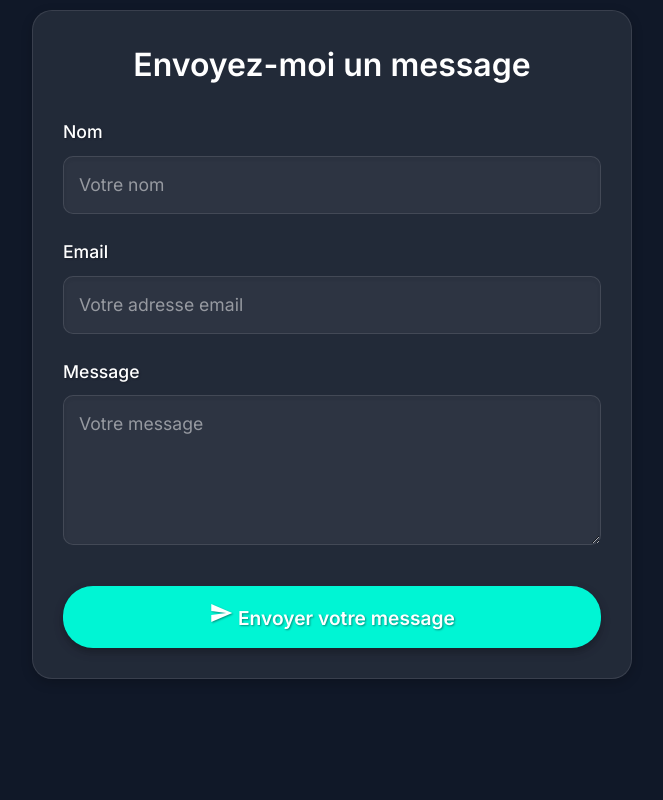
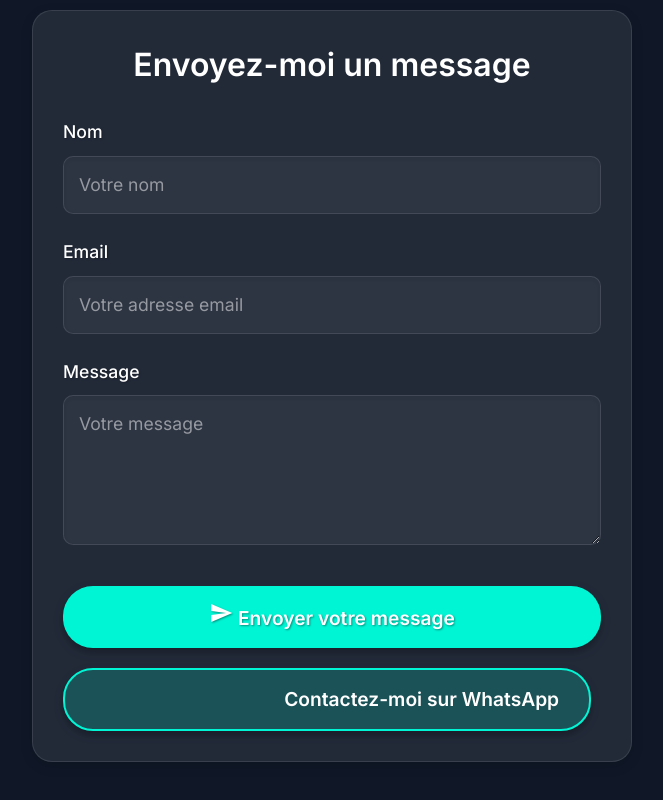
Before and after one commit to kimku003/portfolio, a plain HTML site: page home.html in a window 1280 px wide. Shown: the part 2174-2974 px from the top of the page, without its empty margins (308-971 px from the left). Drawn offline with nearby package versions, Linux system fonts and the light colour scheme.

Commit message:
redesign

```diff
--- a/home.html
+++ b/home.html
@@ -538,6 +538,10 @@
                 <i class="material-icons">send</i>
                 Envoyer votre message
             </button>
+            <a href="https://wa.me/22958176" class="btn" target="_blank">
+              <i class="material-icons">whatsapp</i>
+              Contactez-moi sur WhatsApp
+            </a>
             </form>
         </section>
 </div>
@@ -569,6 +573,10 @@
       <a href="#contact" class="btn">
         <i class="material-icons">mail</i>
         Contactez-moi
+      </a>
+      <a href="https://wa.me/22958176523" class="btn" target="_blank">
+        <i class="material-icons">whatsapp</i>
+        Contactez-moi sur WhatsApp
       </a>
     </div>
   </div>
```
